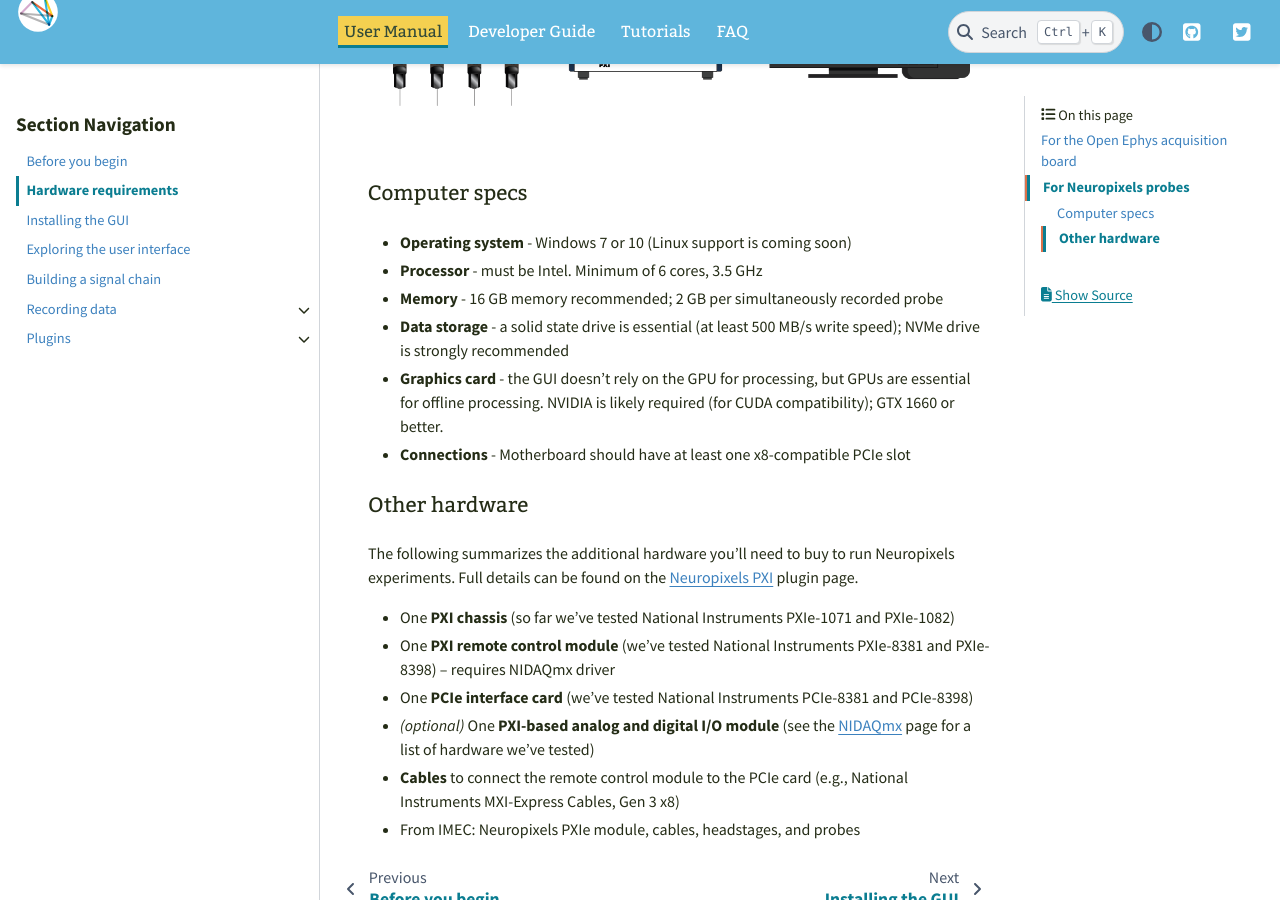
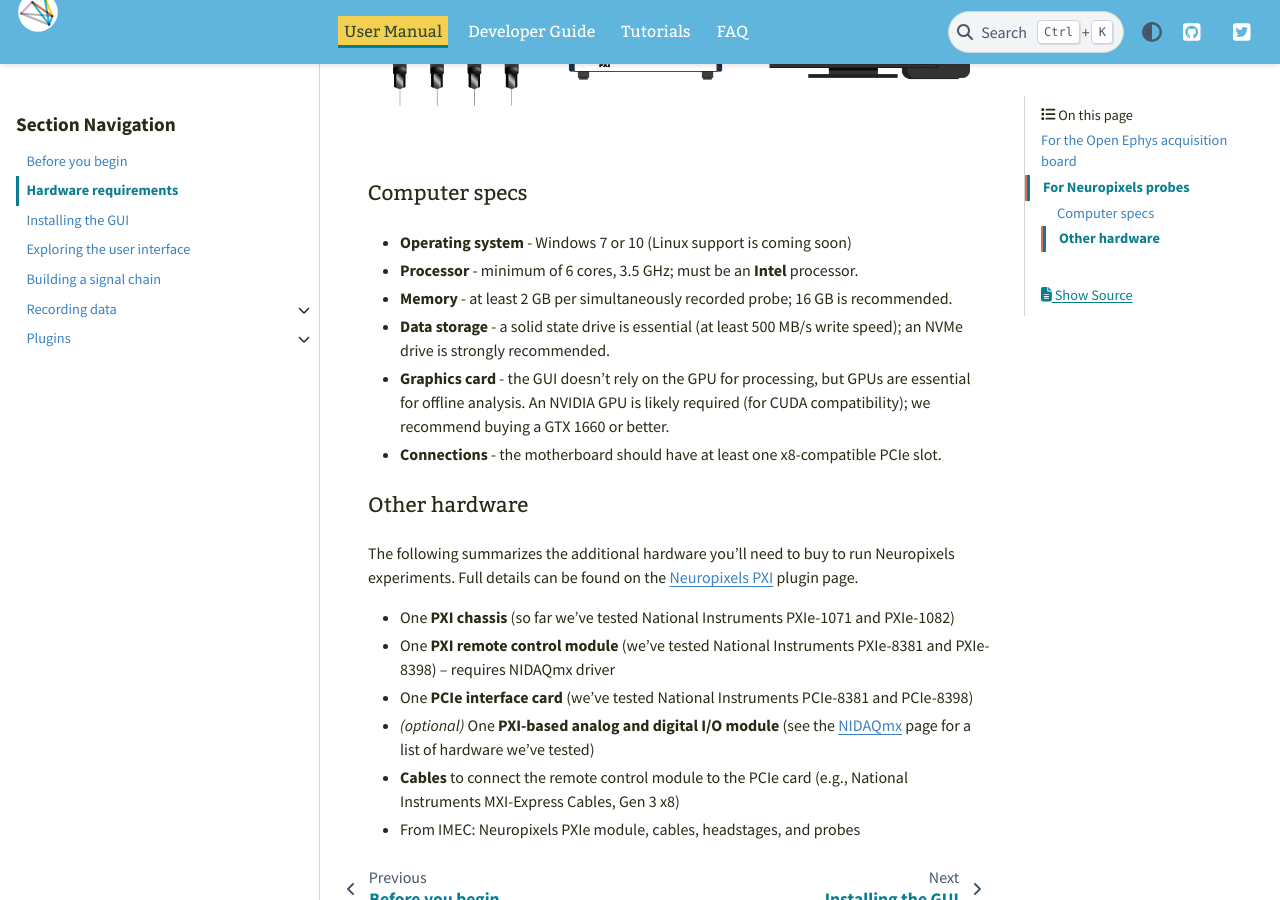
Before and after one commit to open-ephys/gui-docs, a Sphinx documentation site: the page built from source/User-Manual/Hardware-requirements.rst, in a window 1280 px wide and 900 px high, scrolled down 2211 px. Built offline with Sphinx 7.4.7 and the PyData theme 0.15.4, drawn with Linux system fonts in a browser that asks for light colours; some of the changed text lies outside the part shown.

Commit message:
Edit hw requirements

```diff
--- a/source/User-Manual/Hardware-requirements.rst
+++ b/source/User-Manual/Hardware-requirements.rst
@@ -22,7 +22,7 @@
 
 * **Operating system** - the acquisition board works equally well on macOS, Windows, and Linux (all distros).
 
-* **Processor** - A 4-core, 3.0+ GHz processor is fine for 32-channel recordings, but you'll want more cores and more speed as you scale up. Having a faster processor will allow you to build more complex signal chains without worrying about CPU overload. The GUI uses multithreading for data acquisition and recording, so more cores is also helpful.
+* **Processor** - A 4-core, 3.0+ GHz processor is fine for 32-channel recordings, but you'll want more cores and more speed as you scale up. Having a faster processor will allow you to build more complex signal chains without worrying about CPU overload. The GUI uses multithreading for data acquisition and recording, so having more cores is also helpful.
 
 * **Memory** - at least 1 GB of memory per 32 channels.
 
@@ -57,15 +57,15 @@
 
 * **Operating system** - Windows 7 or 10 (Linux support is coming soon)
 
-* **Processor** - must be Intel. Minimum of 6 cores, 3.5 GHz
+* **Processor** - minimum of 6 cores, 3.5 GHz; must be an **Intel** processor.
 
-* **Memory** - 16 GB memory recommended; 2 GB per simultaneously recorded probe
+* **Memory** - at least 2 GB per simultaneously recorded probe; 16 GB is recommended.
 
-* **Data storage** - a solid state drive is essential (at least 500 MB/s write speed); NVMe drive is strongly recommended
+* **Data storage** - a solid state drive is essential (at least 500 MB/s write speed); an NVMe drive is strongly recommended.
 
-* **Graphics card** - the GUI doesn't rely on the GPU for processing, but GPUs are essential for offline processing. NVIDIA is likely required (for CUDA compatibility); GTX 1660 or better.
+* **Graphics card** - the GUI doesn't rely on the GPU for processing, but GPUs are essential for offline analysis. An NVIDIA GPU is likely required (for CUDA compatibility); we recommend buying a GTX 1660 or better.
 
-* **Connections** - Motherboard should have at least one x8-compatible PCIe slot
+* **Connections** - the motherboard should have at least one x8-compatible PCIe slot.
 
 
 Other hardware
```
